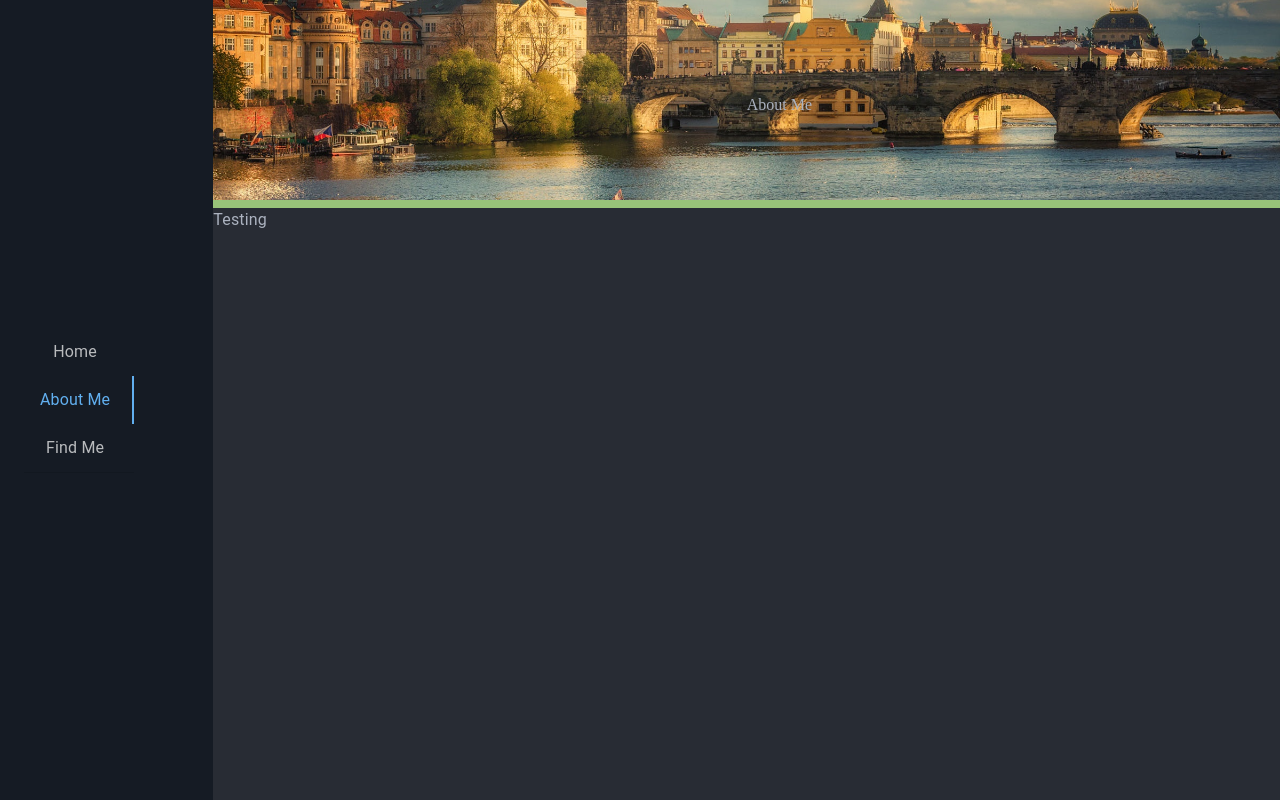
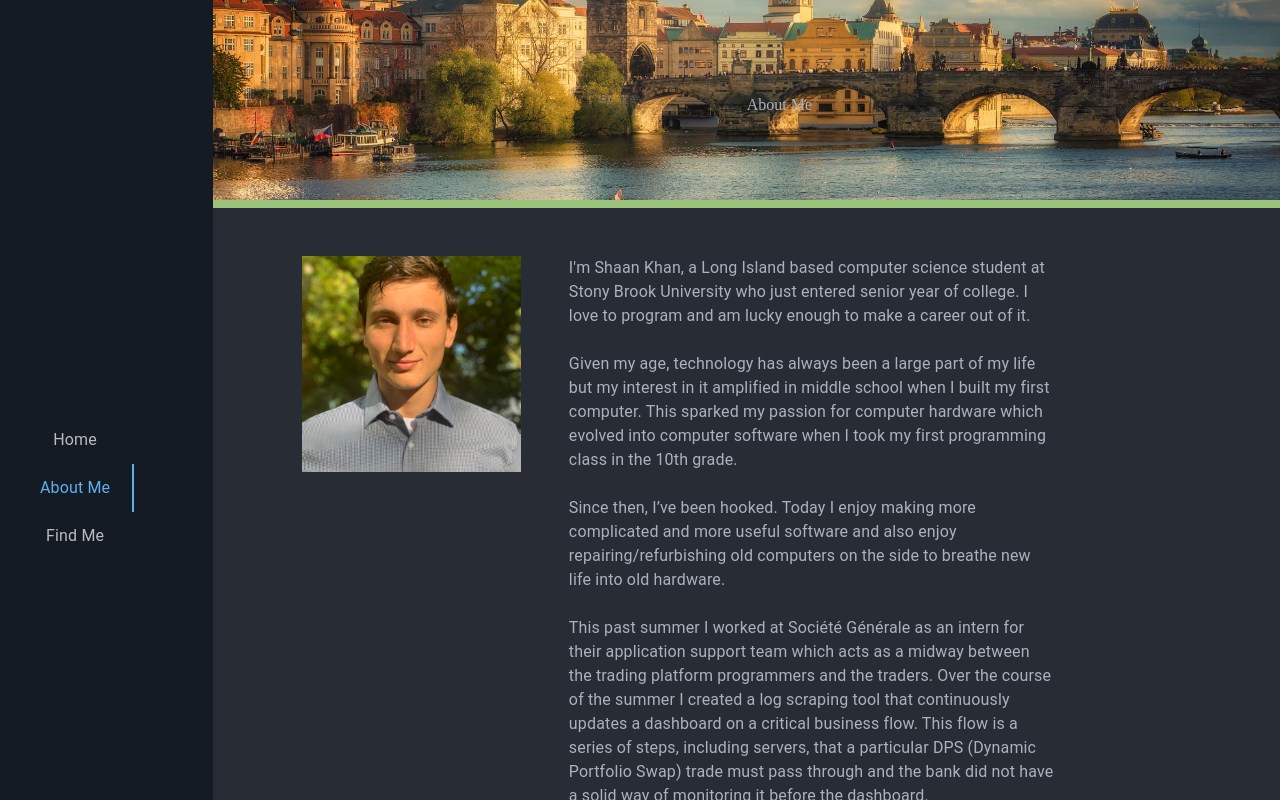
Before and after one commit to ContactShaanKhan/Personal-Website, a React (Create React App) app: page /AboutMe in a window 1280 px wide. Shown: the top 800 px of the page. Built offline with nearby package versions, Linux system fonts and the light colour scheme.

Commit message:
Adding data to the AboutMe page.

```diff
--- /dev/null
+++ b/src/Components/Screens/AboutMe/aboutMe.css
@@ -0,0 +1,13 @@
+.AM-imageWrap {
+    width: 100%;
+    position: relative;
+    display: inline-block;
+    overflow: hidden;
+    margin: 0;
+}
+
+#about-me-image {
+    width:100%;
+    height:100%;
+    object-fit:cover;
+}
--- /dev/null
+++ b/src/Components/Screens/AboutMe/aboutMe.js
@@ -0,0 +1,40 @@
+// About Me Page
+
+import { useEffect, useState } from 'react'
+import { Typography, Grid } from '@mui/material'
+import data from '../../../Data/AboutMe.json';
+import './aboutMe.css';
+
+function AboutMe() {
+
+    const [body, setBody] = useState("");
+
+    // Getting the text from the txt file
+    useEffect(() => {
+        fetch(data.body)
+        .then(r => r.text())
+        .then(textString => {;
+            setBody( textString );
+        });
+    }, [ /* Component Did Mount */ ]);
+
+    return (
+        <Grid container sx={{ height: "100%", width:"100%" }} spacing={6}>
+            <Grid item xs={1}/>
+            <Grid item xs={3}>
+                <div className="AM-imageWrap">
+                    <img
+                        id="about-me-image"
+                        src={data.image}
+                        alt="loading..."
+                    />
+                </div>
+            </Grid>
+            <Grid item xs={6}>
+                <Typography sx={{whiteSpace:"pre-wrap"}}>{body}</Typography>
+            </Grid>
+        </Grid>
+    );
+}
+
+export default AboutMe;
--- a/src/Components/Screens/aboutMe.js
+++ /dev/null
@@ -1,27 +0,0 @@
-// About Me Page
-
-import { useEffect, useState } from 'react'
-
-import { Typography } from '@mui/material'
-
-import data from '../../Data/AboutMe.json';
-
-function AboutMe() {
-
-    const [body, setBody] = useState("");
-
-    // Getting the text from the txt file
-    useEffect(() => {
-        fetch(data.body)
-        .then(r => r.text())
-        .then(text => {
-            setBody(text);
-        });
-    }, [ /* Component Did Mount */ ]);
-
-    return (
-        <Typography>{body}</Typography>
-    );
-}
-
-export default AboutMe;
--- a/src/Components/index.js
+++ b/src/Components/index.js
@@ -6,7 +6,7 @@ import Layout from './Screens/layout'
 import Home from './Screens/home'
 import AppBar from './Bars/appbar'
 import Banner from './Bars/banner'
-import AboutMe from './Screens/aboutMe'
+import AboutMe from './Screens/AboutMe/aboutMe'
 import FindMe from './Screens/FindMe/findMe'
 import LogoCard from './Screens/FindMe/logoCard'
 
```
Also changed, not shown: package.json (line endings or trailing spaces), public/Data/AboutMe/body.txt.
